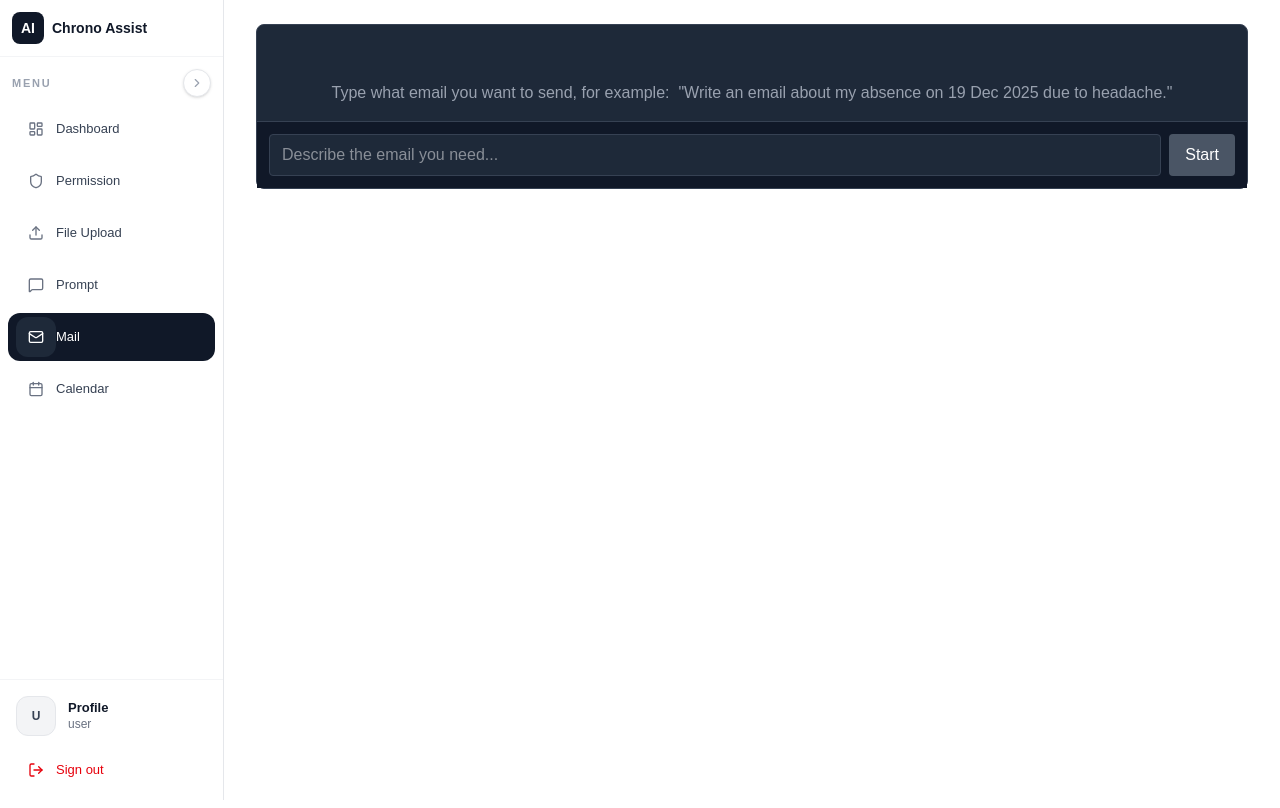
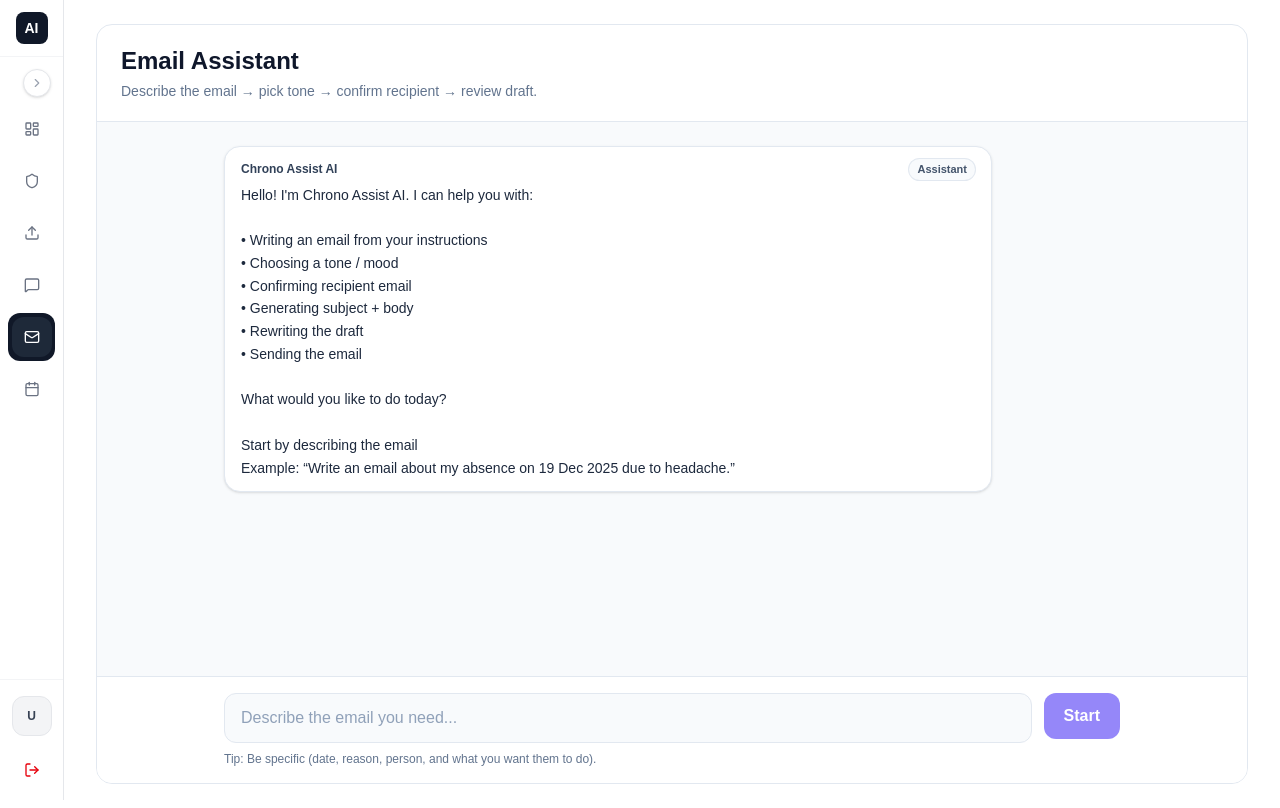
Before and after one commit to swoyamsuwal/chrono_assist-frontend, a Next.js app: page /mail in a window 1280 px wide. Built offline with nearby package versions, Linux system fonts and the light colour scheme.

Commit message:
mail ui update

```diff
--- a/app/mail/page.jsx
+++ b/app/mail/page.jsx
@@ -38,6 +38,20 @@ const TONES = [
   { key: "sweet_polite", label: "Sweet / Polite Tone" },
 ];
 
+const WELCOME_MESSAGE = `Hello! I'm Chrono Assist AI. I can help you with:
+
+• Writing an email from your instructions
+• Choosing a tone / mood
+• Confirming recipient email
+• Generating subject + body
+• Rewriting the draft
+• Sending the email
+
+What would you like to do today?
+
+Start by describing the email
+Example: “Write an email about my absence on 19 Dec 2025 due to headache.”`;
+
 export default function EmailChatPage() {
   const [user, setUser] = useState(null);
 
@@ -69,6 +83,14 @@ export default function EmailChatPage() {
     }
   }, []);
 
+  // Welcome message once (only if chat is empty)
+  useEffect(() => {
+    setMessages((prev) => {
+      if (prev.length > 0) return prev;
+      return [{ role: "assistant", content: WELCOME_MESSAGE }];
+    });
+  }, []);
+
   function resetFlow() {
     setStep("idle");
     setTone(null);
@@ -87,7 +109,10 @@ export default function EmailChatPage() {
     setMessages((prev) => [...prev, { role: "user", content: text }]);
     setPrompt("");
 
-    setMessages((prev) => [...prev, { role: "assistant", content: "Choose the tone for this email:" }]);
+    setMessages((prev) => [
+      ...prev,
+      { role: "assistant", content: "Choose the tone for this email:" },
+    ]);
     setStep("tone");
   }
 
@@ -133,7 +158,10 @@ export default function EmailChatPage() {
     } catch (err) {
       setMessages((prev) => [
         ...prev,
-        { role: "assistant", content: `Failed to generate email: ${err?.message || "Unknown error"}` },
+        {
+          role: "assistant",
+          content: `Failed to generate email: ${err?.message || "Unknown error"}`,
+        },
       ]);
       resetFlow();
     } finally {
@@ -200,34 +228,77 @@ export default function EmailChatPage() {
 
   return (
     <SideBarLayout>
-      <div className="flex flex-col h-full max-h-[calc(100vh-4rem)] bg-gray-800 border border-gray-700 rounded-lg relative">
+      {/* IMPORTANT: fixed height + flex column so composer never gets pushed */}
+      <div className="w-full h-[calc(100vh-40px)] rounded-2xl border border-slate-200 bg-white overflow-hidden flex flex-col">
+        {/* Top bar */}
+        <div className="flex items-center justify-between gap-4 px-6 py-5 border-b border-slate-200">
+          <div className="min-w-0">
+            <h1 className="text-xl md:text-2xl font-semibold text-slate-900">Email Assistant</h1>
+            <p className="mt-1 text-sm text-slate-500">
+              Describe the email → pick tone → confirm recipient → review draft.
+            </p>
+          </div>
+
+          <div className="shrink-0 flex items-center gap-2">
+            {tone ? (
+              <span className="inline-flex items-center rounded-full px-3 py-1 text-xs font-semibold ring-1 bg-indigo-50 text-indigo-700 ring-indigo-100">
+                Tone: {TONES.find((x) => x.key === tone)?.label || tone}
+              </span>
+            ) : null}
+            {recipient ? (
+              <span className="inline-flex items-center rounded-full px-3 py-1 text-xs font-semibold ring-1 bg-slate-50 text-slate-700 ring-slate-200">
+                To: {recipient}
+              </span>
+            ) : null}
+          </div>
+        </div>
+
+        {/* Recipient modal */}
         {recipientModalOpen && (
-          <div className="absolute inset-0 bg-black/60 flex items-center justify-center z-50">
-            <div className="bg-gray-900 border border-gray-700 rounded-lg p-4 w-[min(520px,92vw)]">
-              <div className="text-gray-100 font-semibold mb-2">Send to</div>
-              <div className="text-gray-400 text-sm mb-3">Enter recipient email address:</div>
+          <div className="fixed inset-0 z-50 flex items-center justify-center p-6 bg-slate-900/40">
+            <div className="w-full max-w-lg rounded-2xl border border-slate-200 bg-white shadow-xl p-6">
+              <div className="flex items-start justify-between gap-4">
+                <div>
+                  <div className="text-lg font-semibold text-slate-900">Send to</div>
+                  <div className="mt-1 text-sm text-slate-500">Enter recipient email address.</div>
+                </div>
 
-              <input
-                value={recipientInput}
-                onChange={(e) => setRecipientInput(e.target.value)}
-                className="w-full px-3 py-2 rounded bg-gray-800 text-gray-100 border border-gray-700 focus:outline-none focus:ring-1 focus:ring-blue-500"
-                placeholder="ram@gmail.com"
-              />
-
-              <div className="flex gap-2 justify-end mt-4">
                 <button
                   onClick={() => {
                     setRecipientModalOpen(false);
                     onCancel();
                   }}
-                  className="px-4 py-2 rounded bg-gray-700 text-gray-100 hover:bg-gray-600"
+                  className="rounded-xl bg-slate-100 hover:bg-slate-200 text-slate-900 px-3 py-2 text-sm font-semibold transition disabled:opacity-60"
+                  disabled={loading}
+                >
+                  Close
+                </button>
+              </div>
+
+              <div className="mt-4">
+                <label className="block text-sm font-medium text-slate-700 mb-2">Recipient</label>
+                <input
+                  value={recipientInput}
+                  onChange={(e) => setRecipientInput(e.target.value)}
+                  className="w-full rounded-xl border border-slate-200 bg-slate-50 px-4 py-3 text-slate-900 placeholder:text-slate-400 outline-none focus:ring-4 focus:ring-slate-100 focus:border-slate-300"
+                  placeholder="ram@gmail.com"
+                />
+              </div>
+
+              <div className="flex items-center justify-end gap-2 mt-5">
+                <button
+                  onClick={() => {
+                    setRecipientModalOpen(false);
+                    onCancel();
+                  }}
+                  className="px-4 py-2 rounded-xl bg-white border border-slate-200 text-slate-900 hover:bg-slate-50 transition disabled:opacity-60"
                   disabled={loading}
                 >
                   Cancel
                 </button>
                 <button
                   onClick={onConfirmRecipient}
-                  className="px-4 py-2 rounded bg-blue-500 text-white hover:bg-blue-600 disabled:bg-gray-600"
+                  className="px-4 py-2 rounded-xl bg-indigo-600 text-white hover:bg-indigo-700 transition disabled:opacity-60"
                   disabled={loading || !recipientInput.trim()}
                 >
                   Confirm
@@ -237,37 +308,57 @@ export default function EmailChatPage() {
           </div>
         )}
 
-        <div className="flex-1 overflow-y-auto p-4 space-y-3">
-          {messages.length === 0 && (
-            <div className="text-center text-gray-400 mt-10">
-              Type what email you want to send, for example:&nbsp;
-              &quot;Write an email about my absence on 19 Dec 2025 due to headache.&quot;
-            </div>
-          )}
-
-          {messages.map((m, idx) => (
+        {/* Chat + Composer (scroll chat only) */}
+        <div className="flex-1 flex flex-col min-h-0">
+          {/* Chat scroll area */}
+          <div className="flex-1 min-h-0 overflow-y-auto px-6 py-6 bg-slate-50">
+            <div className="max-w-4xl mx-auto">
+              <div className="space-y-3">
+                {messages.map((m, idx) => {
+                  const isUser = m.role === "user";
+                  return (
                     <div
                       key={idx}
-              className={
-                "max-w-3xl px-3 py-2 rounded " +
-                (m.role === "user" ? "bg-blue-600 text-white ml-auto" : "bg-gray-700 text-gray-100 mr-auto")
-              }
+                      className={[
+                        "max-w-3xl rounded-2xl border px-4 py-3 shadow-sm",
+                        isUser ? "ml-auto bg-white border-slate-200" : "mr-auto bg-white border-slate-200",
+                      ].join(" ")}
                     >
-              <div className="text-xs mb-1 opacity-70">{m.role === "user" ? lastUserName : "Email AI"}</div>
-              <div className="whitespace-pre-wrap text-sm">{m.content}</div>
+                      <div className="flex items-center justify-between gap-3 mb-1">
+                        <div className="text-xs font-semibold text-slate-700">
+                          {isUser ? lastUserName : "Chrono Assist AI"}
                         </div>
-          ))}
+                        <span
+                          className={[
+                            "inline-flex items-center rounded-full px-2 py-0.5 text-[11px] font-semibold ring-1",
+                            isUser
+                              ? "bg-indigo-50 text-indigo-700 ring-indigo-100"
+                              : "bg-slate-50 text-slate-600 ring-slate-200",
+                          ].join(" ")}
+                        >
+                          {isUser ? "You" : "Assistant"}
+                        </span>
+                      </div>
 
+                      <div className="whitespace-pre-wrap text-sm text-slate-800 leading-relaxed">
+                        {m.content}
+                      </div>
+                    </div>
+                  );
+                })}
+              </div>
+
+              {/* Tone picker card */}
               {step === "tone" && (
-            <div className="bg-gray-900 border border-gray-700 rounded p-3 max-w-3xl">
-              <div className="text-gray-200 text-sm mb-2">Select tone:</div>
-              <div className="flex flex-wrap gap-2">
+                <div className="mt-5 rounded-2xl border border-slate-200 bg-white p-4 shadow-sm max-w-3xl">
+                  <div className="text-sm font-semibold text-slate-900">Select tone</div>
+                  <div className="mt-3 flex flex-wrap gap-2">
                     {TONES.map((t) => (
                       <button
                         key={t.key}
                         onClick={() => onTonePick(t.key)}
                         disabled={loading}
-                    className="px-3 py-2 rounded bg-gray-700 text-gray-100 hover:bg-gray-600"
+                        className="px-4 py-2 rounded-xl text-sm font-semibold border border-slate-200 bg-white hover:bg-slate-50 text-slate-900 transition disabled:opacity-60"
                       >
                         {t.label}
                       </button>
@@ -276,43 +367,70 @@ export default function EmailChatPage() {
                 </div>
               )}
 
+              {/* Draft actions card */}
               {step === "draft" && (
-            <div className="bg-gray-900 border border-gray-700 rounded p-3 max-w-3xl">
-              <div className="text-gray-200 text-sm mb-2">What to do with this draft?</div>
-              <div className="flex gap-2">
-                <button onClick={onCancel} disabled={loading} className="px-4 py-2 rounded bg-gray-700 text-gray-100 hover:bg-gray-600">
+                <div className="mt-5 rounded-2xl border border-slate-200 bg-white p-4 shadow-sm max-w-3xl">
+                  <div className="text-sm font-semibold text-slate-900">Draft actions</div>
+                  <div className="mt-3 flex flex-wrap gap-2">
+                    <button
+                      onClick={onCancel}
+                      disabled={loading}
+                      className="px-4 py-2 rounded-xl bg-white border border-slate-200 text-slate-900 hover:bg-slate-50 transition disabled:opacity-60"
+                    >
                       Cancel
                     </button>
-                <button onClick={onRewrite} disabled={loading} className="px-4 py-2 rounded bg-yellow-600 text-white hover:bg-yellow-700">
+                    <button
+                      onClick={onRewrite}
+                      disabled={loading}
+                      className="px-4 py-2 rounded-xl bg-amber-600 text-white hover:bg-amber-700 transition disabled:opacity-60"
+                    >
                       Rewrite
                     </button>
-                <button onClick={onAcceptSend} disabled={loading} className="px-4 py-2 rounded bg-green-600 text-white hover:bg-green-700">
+                    <button
+                      onClick={onAcceptSend}
+                      disabled={loading}
+                      className="px-4 py-2 rounded-xl bg-emerald-600 text-white hover:bg-emerald-700 transition disabled:opacity-60"
+                    >
                       Accept &amp; Send
                     </button>
                   </div>
                 </div>
               )}
 
-          {loading && <div className="text-gray-400 text-sm">AI is thinking…</div>}
+              {loading ? <div className="mt-4 text-sm text-slate-500">AI is thinking…</div> : null}
+            </div>
           </div>
 
-        <form onSubmit={onSubmitPrompt} className="border-t border-gray-700 p-3 flex gap-2 bg-gray-900">
+          {/* Composer fixed at bottom */}
+          <form
+            onSubmit={onSubmitPrompt}
+            className="sticky bottom-0 border-t border-slate-200 bg-white px-6 py-4"
+          >
+            <div className="max-w-4xl mx-auto flex gap-3">
+              <div className="flex-1">
                 <input
                   type="text"
                   value={prompt}
                   onChange={(e) => setPrompt(e.target.value)}
                   disabled={loading || step !== "idle"}
                   placeholder={step === "idle" ? "Describe the email you need..." : "Finish the current email flow first..."}
-            className="flex-1 px-3 py-2 rounded bg-gray-800 text-gray-100 border border-gray-700 focus:outline-none focus:ring-1 focus:ring-blue-500 disabled:opacity-60"
+                  className="w-full rounded-xl border border-slate-200 bg-slate-50 px-4 py-3 text-slate-900 placeholder:text-slate-400 outline-none focus:ring-4 focus:ring-slate-100 focus:border-slate-300 disabled:opacity-60"
                 />
+                <div className="mt-2 text-xs text-slate-500">
+                  Tip: Be specific (date, reason, person, and what you want them to do).
+                </div>
+              </div>
+
               <button
                 type="submit"
                 disabled={loading || step !== "idle" || !prompt.trim()}
-            className="px-4 py-2 rounded bg-blue-500 text-white hover:bg-blue-600 disabled:bg-gray-600"
+                className="shrink-0 h-[46px] px-5 rounded-xl bg-indigo-600 text-white font-semibold hover:bg-indigo-700 transition disabled:opacity-60"
               >
                 {loading ? "Working..." : "Start"}
               </button>
+            </div>
           </form>
+        </div>
       </div>
     </SideBarLayout>
   );
```
Lines whose indentation alone changed are shown as unchanged.
